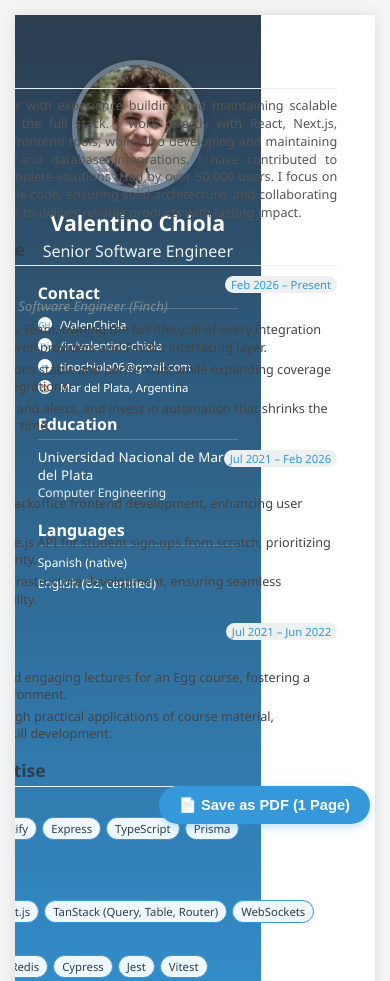
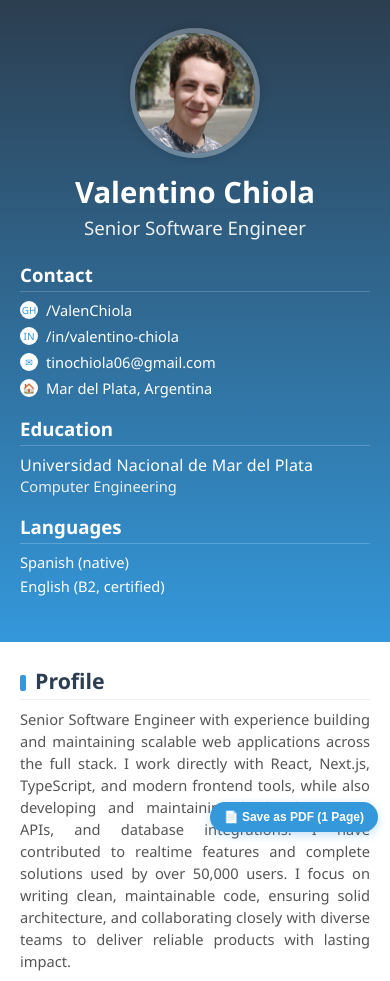
Before and after one commit to ValenChiola/me, an Astro site: page / in a window 390 px wide. Shown: the top 981 px of the page. Built offline with nearby package versions, Linux system fonts and the light colour scheme; Astro itself is replaced by a stand-in of ours.

Commit message:
Responsive

```diff
--- a/src/components/MainContent.astro
+++ b/src/components/MainContent.astro
@@ -227,6 +227,51 @@ const skillCategories = [
         font-weight: 500;
     }
 
+    @media (max-width: 820px) {
+        .main-content {
+            position: relative;
+            width: 100%;
+            height: auto;
+            padding: 24px 20px 40px;
+        }
+
+        .section-title {
+            font-size: 16pt;
+        }
+
+        .company-date {
+            flex-wrap: wrap;
+            gap: 4px;
+        }
+
+        .company {
+            font-size: 13pt;
+        }
+
+        .role {
+            font-size: 12pt;
+        }
+
+        .date {
+            font-size: 10pt;
+        }
+
+        .profile-text,
+        li {
+            font-size: 11pt;
+            line-height: 1.5;
+        }
+
+        .skills-category-title {
+            font-size: 12pt;
+        }
+
+        .skill-tag {
+            font-size: 10pt;
+            padding: 4px 10px;
+        }
+    }
+
     @media print {
         .main-content {
             position: absolute !important;
--- a/src/components/Sidebar.astro
+++ b/src/components/Sidebar.astro
@@ -174,6 +174,50 @@ const languages = ["Spanish (native)", "English (B2, certified)"];
         margin-bottom: 4px;
     }
 
+    @media (max-width: 820px) {
+        .sidebar {
+            position: relative;
+            width: 100%;
+            height: auto;
+            padding: 28px 20px;
+        }
+
+        .profile-image-container {
+            width: 130px;
+            height: 130px;
+            margin-bottom: 14px;
+        }
+
+        .name {
+            font-size: 22pt;
+        }
+
+        .title-position {
+            font-size: 14pt;
+            margin-bottom: 22px;
+        }
+
+        .sidebar-title {
+            font-size: 14pt;
+        }
+
+        .contact-item,
+        .language-item,
+        .degree {
+            font-size: 11pt;
+        }
+
+        .university {
+            font-size: 12pt;
+        }
+
+        .contact-icon {
+            width: 18px;
+            height: 18px;
+            font-size: 10px;
+        }
+    }
+
     @media print {
         .sidebar {
             position: absolute !important;
--- a/src/styles/global.css
+++ b/src/styles/global.css
@@ -42,6 +42,28 @@ body {
     font-size: 11pt;
 }
 
+@media (max-width: 820px) {
+    body {
+        padding: 0;
+        align-items: flex-start;
+        min-height: auto;
+    }
+
+    .page {
+        width: 100%;
+        height: auto;
+        box-shadow: none;
+        overflow: visible;
+    }
+
+    .print-button {
+        bottom: 12px;
+        right: 12px;
+        padding: 8px 14px;
+        font-size: 12px;
+    }
+}
+
 @media print {
     @page {
         margin: 0;
```
